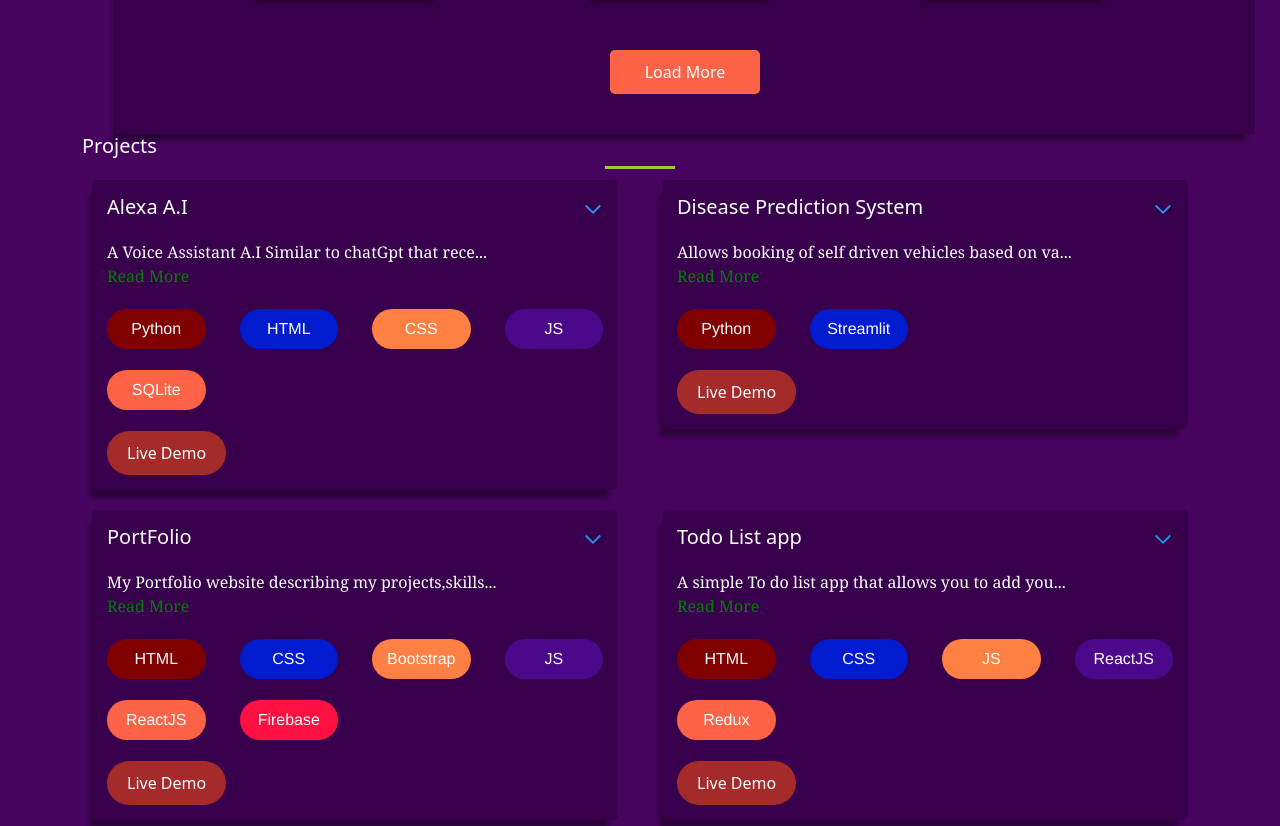
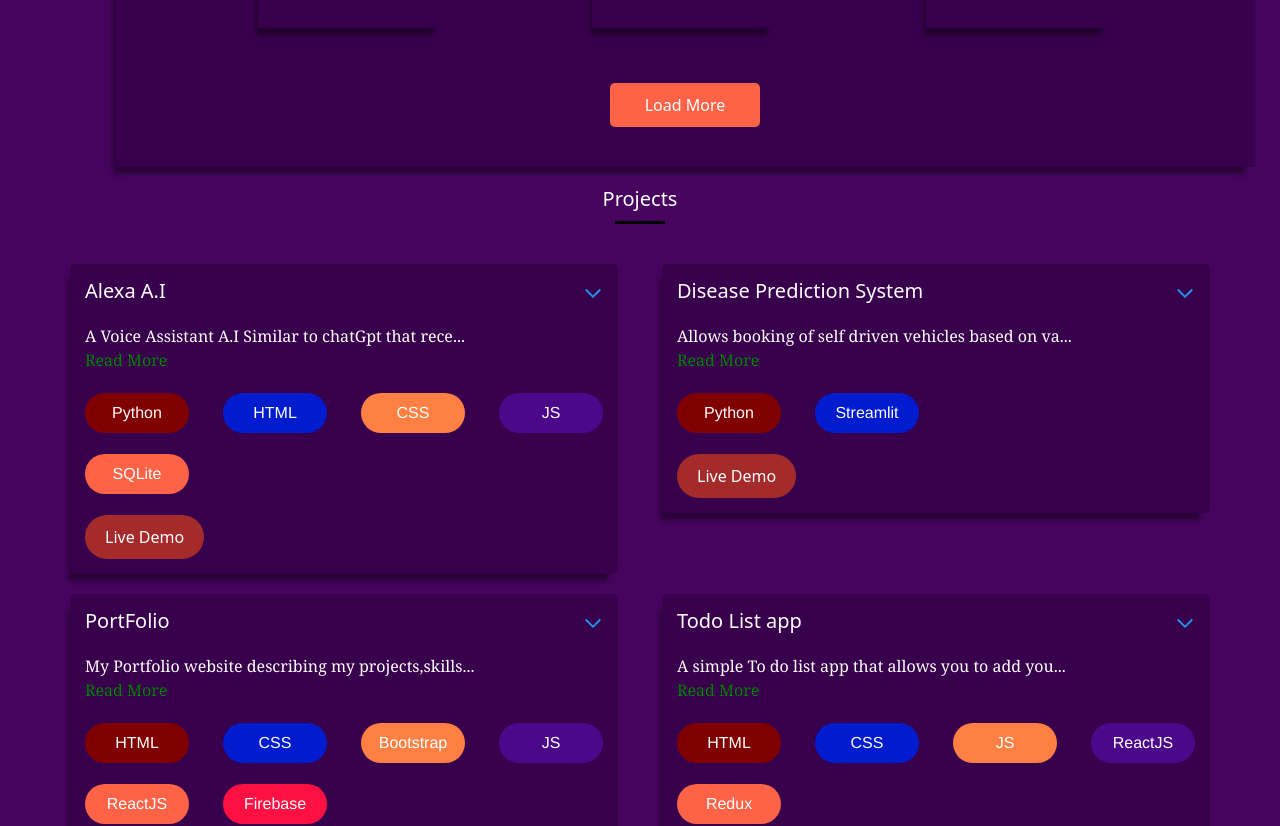
Before and after one commit to tejth/tejthPortfolio, a React (Vite) app: page / in a window 1280 px wide. Shown: the part 1560-2386 px from the top of the page. Built offline with nearby package versions, Linux system fonts and the light colour scheme; no server answers.

Commit message:
fix resposive issue in project section

```diff
--- a/src/Components/Projects/Project.css
+++ b/src/Components/Projects/Project.css
@@ -1,8 +1,55 @@
+.proooo {
+  display: flex;
+  flex-direction: column;
+  align-items: center;
+  padding: 20px;
+  max-width: 1200px;
+  margin: 0 auto;
+}
+
+.section-title {
+  text-align: center;
+  margin-bottom: 20px;
+}
+
+.line {
+  display: block;
+  width: 50px;
+  height: 3px;
+  background: #000;
+  margin: 10px auto;
+}
+
+.project-wrapper {
+  display: grid;
+  grid-template-columns: repeat(auto-fit, minmax(300px, 1fr));
+  gap: 20px;
+  width: 100%;
+}
+
+.project-item {
+  background: #f9f9f9;
+  padding: 20px;
+  border-radius: 10px;
+  box-shadow: 0 4px 8px rgba(0, 0, 0, 0.1);
+  transition: transform 0.3s;
+}
+
+.project-item:hover {
+  transform: scale(1.05);
+}
+
+@media (max-width: 768px) {
+  .project-wrapper {
+    grid-template-columns: 1fr;
+  }
+}
+
+/* Existing styles for ProjectList */
 .project-list {
   margin: 10px;
   padding: 10px;
   border-radius: 5px;
-
   box-shadow: 15px 9px 9px -2px rgba(230, 224, 224, 0.86);
   -webkit-box-shadow: 15px 9px 9px -2px rgba(230, 224, 224, 0.86);
   -moz-box-shadow: 15px 9px 9px -2px rgba(230, 224, 224, 0.86);
@@ -11,7 +58,6 @@
 #dark .project-list {
   background-color: #38004c;
   color: white;
-
   box-shadow: -6px 11px 5px -4px rgba(0, 0, 0, 0.42);
   -webkit-box-shadow: -6px 11px 5px -4px rgba(0, 0, 0, 0.42);
   -moz-box-shadow: -6px 11px 5px -4px rgba(0, 0, 0, 0.42);
--- a/src/Components/Projects/Project.jsx
+++ b/src/Components/Projects/Project.jsx
@@ -194,7 +194,7 @@ function Project() {
   ];
   return (
     <>
-      <div className="container" id="projecti">
+      <div className="container proooo" id="projecti">
         <div className="section-title">
           <h5>Projects</h5>
           <span className="line tech-stack-line"></span>
```
